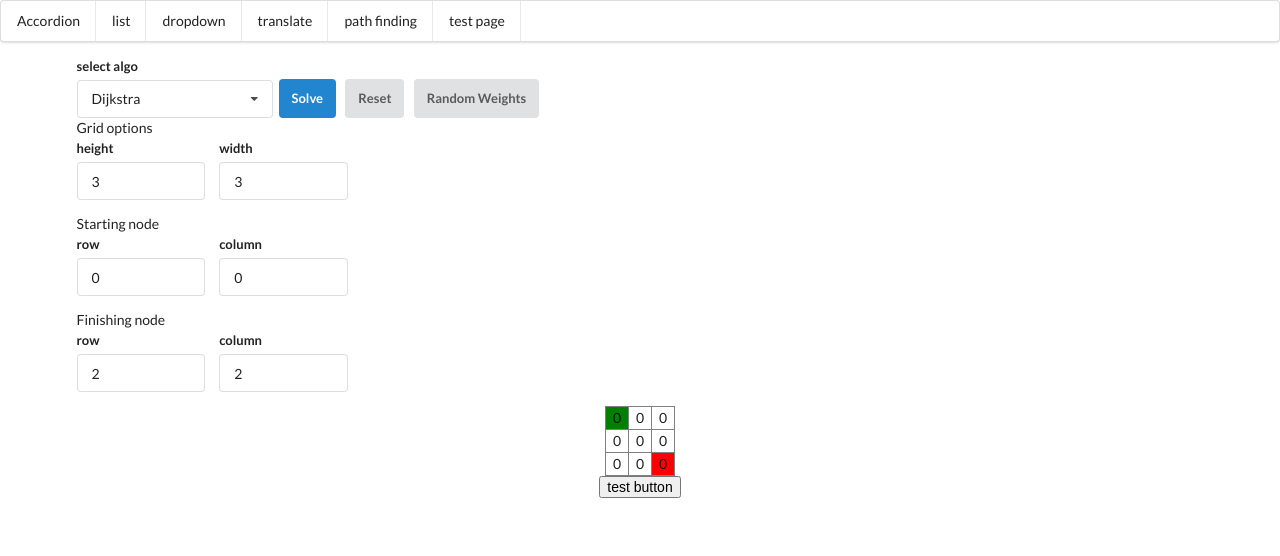
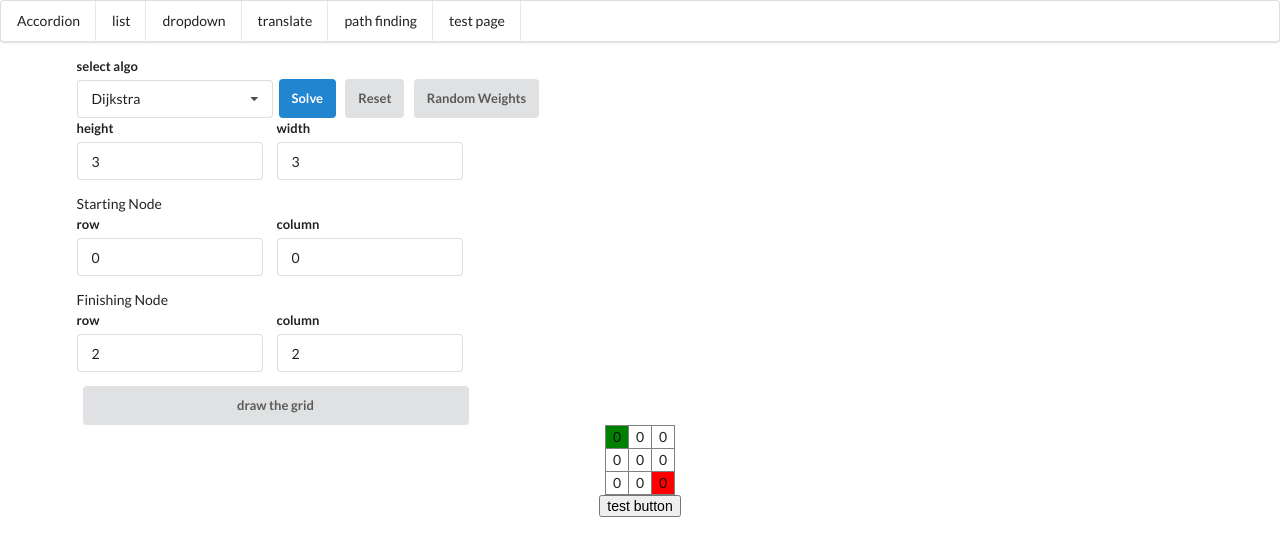
Before and after one commit to nirchetrit/portfolio, a React (Create React App) app: page /pathfinding in a window 1280 px wide. Shown: the top 556 px of the page. Built offline with nearby package versions, Linux system fonts and the light colour scheme.

Commit message:
changed the grid options to be a form

```diff
--- a/src/components/PathFinding/PathFinding.css
+++ b/src/components/PathFinding/PathFinding.css
@@ -17,8 +17,9 @@
   margin-left: 6px;
 }
 .grid-options {
-  display: flex;
-  flex-direction: column;
+  align-self: flex-start;
+  /* display: flex;
+  flex-direction: column; */
 }
 .fullWidth {
   width: 100%;
--- a/src/components/PathFinding/PathFinding.js
+++ b/src/components/PathFinding/PathFinding.js
@@ -6,7 +6,7 @@ import bfs from "../../algorithms/bestfirstsearch";
 import aStar from "../../algorithms/aStar";
 
 import DropDown from "../DropDown";
-import { max, min, sluDependencies } from "mathjs";
+import { max, min } from "mathjs";
 
 const algoOptions = [
   { label: "Dijkstra", value: "dijkstra" },
@@ -22,6 +22,8 @@ const defaultConfiguration = {
 const PathFinding = () => {
   const [algoSelected, setAlgoSelected] = useState(algoOptions[0]);
   const [nodes, setNodes] = useState([]);
+  //form states
+
   const [height, setHeight] = useState(defaultConfiguration.HEIGHT);
   const [width, setWidth] = useState(defaultConfiguration.WIDTH);
   const [startRow, setStartRow] = useState(0);
@@ -37,13 +39,12 @@ const PathFinding = () => {
   ///It's rerendering for every single line ??
   const resetGrid = () => {
     setHeight(defaultConfiguration.HEIGHT);
-    setWidth(defaultConfiguration.HEIGHT);
+    setWidth(defaultConfiguration.WIDTH);
     setStartRow(0);
     setStartCol(0);
     setFinishRow(height - 1);
     setFinishCol(width - 1);
     setRandomWeights(false);
-
     drawGrid();
   };
 
@@ -51,38 +52,23 @@ const PathFinding = () => {
     console.log("test button");
   };
 
-  const editNode = (row, col, attrs) => {
+  const editNode = (node, attrs) => {
     setNodes((prevNodes) =>
       prevNodes.map((currCol) => {
-        return currCol.map((node) => {
-          if (node.col === col && node.row === row) {
+        return currCol.map((currNode) => {
+          if (currNode.col === node.col && currNode.row === node.row) {
             for (let attr in attrs) {
               let value = attrs[attr];
-              node[attr] = value;
+              currNode[attr] = value;
             }
-
-            // for (var prop in attr[x]) {
-            // node[prop] = attr[x][prop];
-            // }
-            // }
           }
-          return node;
+          return currNode;
         });
       })
     );
   };
 
   const drawGrid = () => {
-    // if (defaultVals) {
-    //   var heightDef = defaultConfiguration.HEIGHT;
-    //   var widthDef = defaultConfiguration.WIDTH;
-    //   var startRowDef = 0;
-    //   var startColDef = 0;
-    //   var finishRowDef = heightDef - 1;
-    //   var finishColDef = widthDef - 1;
-    //   var defRandomWeights = false;
-    // }
-
     var nodes = [];
     for (let row = 0; row < height; row++) {
       var currentRow = [];
@@ -100,8 +86,7 @@ const PathFinding = () => {
           weight: randomWeights
             ? Math.floor(Math.random() * 10)
             : defaultConfiguration.WEIGHTS,
-          //todo fix should be this
-          onClick: () => editNode(row, col, { isWall: true }),
+          onClick: () => editNode(currentNode, { isWall: true }),
         };
         currentRow.push(currentNode);
       }
@@ -110,38 +95,19 @@ const PathFinding = () => {
     setNodes(nodes);
   };
 
-  useEffect(drawGrid, [
-    height,
-    width,
-    randomWeights,
-    startCol,
-    startRow,
-    finishRow,
-    finishCol,
-  ]);
-  const colorPrevPath = async (map, node, ms) => {
-    let prevNodeIndex = map[node.index];
-    if (!prevNodeIndex) {
-      return;
-    }
-    let x = prevNodeIndex % width;
-    let y = Math.floor((prevNodeIndex / width) % height);
-    const prevNode = nodes[y][x];
-    await new Promise((r) => setTimeout(r, ms));
-    editNode(prevNode.row, prevNode.col, { isSolution: true });
-    return colorPrevPath(map, prevNode, ms);
-  };
+  useEffect(drawGrid, []);
+
   const colorVisitedNodes = async (visitedNodesByOrder, path, ms) => {
     for (let i = 0; i < visitedNodesByOrder.length; i++) {
       await new Promise((r) => setTimeout(r, ms));
       let node = visitedNodesByOrder[i];
-      editNode(node.row, node.col, { isVisited: true });
+      editNode(node, { isVisited: true });
     }
     for (let i = 0; i < visitedNodesByOrder.length; i++) {
       await new Promise((r) => setTimeout(r, ms));
       let node = visitedNodesByOrder[i];
       if (path.includes(node)) {
-        editNode(node.row, node.col, { isSolution: true });
+        editNode(node, { isSolution: true });
       }
     }
   };
@@ -159,7 +125,6 @@ const PathFinding = () => {
   };
 
   const onSolveButtonClick = () => {
-    var solution;
     var [dist, prev, visitedNodesByOrder] = [];
     switch (algoSelected.value) {
       case "dijkstra":
@@ -169,10 +134,7 @@ const PathFinding = () => {
           nodes[finishRow][finishCol]
         );
         let path = getSolutionPath(prev, nodes[finishRow][finishCol]);
-        // let path = constructPathFromPrev(prev,nodes[finishRow][finishCol])
         colorVisitedNodes(visitedNodesByOrder, path, 10); //time
-
-        // colorPrevPath(prev, nodes[finishRow][finishCol], 500);
         break;
       case "bfs":
         alert("not yet shlomi");
@@ -184,6 +146,10 @@ const PathFinding = () => {
           nodes[finishRow][finishCol]
         );
     }
+  };
+  const submitForm = (e) => {
+    e.preventDefault();
+    drawGrid();
   };
 
   return (
@@ -211,13 +177,11 @@ const PathFinding = () => {
           Random Weights
         </button>
       </div>
-      <div className="fullWidth">
       <div className="grid-options">
-          <div>
-            <label>Grid options</label>
-            <div className="ui form ">
-              <div className="fields">
-                <div className=" field two wide">
+        <form onSubmit={submitForm}>
+          <div className="ui form">
+            <div className="two fields">
+              <div className="field">
                 <label>height</label>
                 <input
                   type="number"
@@ -228,7 +192,7 @@ const PathFinding = () => {
                   }}
                 ></input>
               </div>
-                <div className="field two wide">
+              <div className="field">
                 <label>width</label>
                 <input
                   type="number"
@@ -240,13 +204,9 @@ const PathFinding = () => {
                 ></input>
               </div>
             </div>
-            </div>
-          </div>
-          <div>
-            <label>Starting node</label>
-            <div className="ui form">
-              <div className="fields">
-                <div className="field two wide">
+            <label>Starting Node</label>
+            <div className="two fields">
+              <div className="field">
                 <label>row</label>
                 <input
                   type="number"
@@ -258,7 +218,7 @@ const PathFinding = () => {
                   }}
                 ></input>
               </div>
-                <div className="field two wide">
+              <div className="field">
                 <label>column</label>
                 <input
                   type="number"
@@ -271,13 +231,9 @@ const PathFinding = () => {
                 ></input>
               </div>
             </div>
-            </div>
-          </div>
-          <div>
-            <label>Finishing node</label>
-            <div className="ui form">
-              <div className="fields">
-                <div className="field two wide">
+            <label>Finishing Node</label>
+            <div className="two fields">
+              <div className="field">
                 <label>row</label>
                 <input
                   type="number"
@@ -289,7 +245,7 @@ const PathFinding = () => {
                   }}
                 ></input>
               </div>
-                <div className="field two wide">
+              <div className="field">
                 <label>column</label>
                 <input
                   type="number"
@@ -302,9 +258,13 @@ const PathFinding = () => {
                 ></input>
               </div>
             </div>
+            <input
+              className="fluid ui button"
+              type="submit"
+              value="draw the grid"
+            />
           </div>
-          </div>
-        </div>
+        </form>
       </div>
       <div className="table">
         <Table rows={nodes}></Table>
--- a/src/components/TestPage.js
+++ b/src/components/TestPage.js
@@ -1,28 +1,45 @@
 import React, { useState } from "react";
+import useInput from "../hooks/useInput";
 
 const TestPage = () => {
-  let x = {
-    0: "test",
-    1: {
-      0: "0",
-      1: "1",
-    },
+  const {
+    value: firstName,
+    bind: bindFirstName,
+    reset: resetFirstName,
+  } = useInput("");
+  const { value: lastName, bind: bindLast, reset: resetLast } = useInput(
+    "last Name"
+  );
+  const submit = (e) => {
+    e.preventDefault();
+    console.log(firstName);
+
+    console.log(lastName);
+    resetFirstName();
+    resetLast();
+    draw();
   };
-  const [nodes, setNodes] = useState(x);
-  //   setNodes(x);
-  let b = "test";
-  const testFunc = () => {
-    setNodes({
-      1: {
-        0: "10",
-        1: "11",
-      },
-    });
+  const draw = () => {
+    console.log("render");
   };
+
+  // console.log("render");
   return (
-    <div>
-      <h1>test page</h1>
-    </div>
+    <form onSubmit={submit}>
+      <div className="ui form">
+        <div className="fields">
+          <div className="field">
+            <label>first name</label>
+            <input {...bindFirstName}></input>
+          </div>
+          <div className="field">
+            <label>last name</label>
+            <input {...bindLast}></input>
+          </div>
+        </div>
+      </div>
+      <input type="submit" value="Submit" />
+    </form>
   );
 };
 export default TestPage;
--- /dev/null
+++ b/src/hooks/useInput.js
@@ -0,0 +1,18 @@
+import { useState } from "react";
+
+const useInput = (initialValue) => {
+  const [value, setValue] = useState(initialValue);
+
+  return {
+    value,
+    setValue,
+    reset: () => setValue(initialValue),
+    bind: {
+      value,
+      onChange: (event) => {
+        setValue(event.target.value);
+      },
+    },
+  };
+};
+export default useInput;
```
Lines whose indentation alone changed are shown as unchanged.
